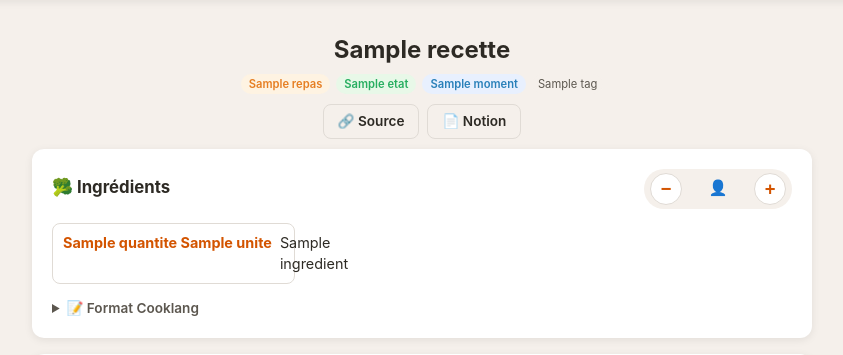
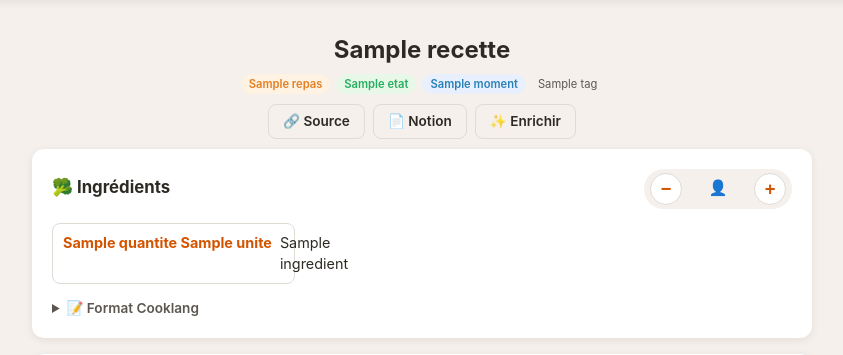
Before and after one commit to LapassetAlexis/RecetteApp, a FastAPI app: template app/templates/recette_detail.html in a window 1280 px wide. Shown: the part 55-410 px from the top of the page, without its empty margins (218-1061 px from the left). Run offline with FastAPI, Linux system fonts and the light colour scheme; the template is opened without the code that fills it: most values are stand-ins (such as "Sample title", 1, 10 or a date in 2020).

Commit message:
feat(détail): bouton Enrichir permanent (ré-enrichir/corriger même si déjà fait)

```diff
--- a/app/templates/recette_detail.html
+++ b/app/templates/recette_detail.html
@@ -13,6 +13,7 @@
         <div class="detail-links">
             {% if recette.url %}<a href="{{ recette.url }}" target="_blank" rel="noopener" class="btn btn-ghost btn-sm">🔗 Source</a>{% endif %}
             {% if recette.notion_url %}<a href="{{ recette.notion_url }}" target="_blank" rel="noopener" class="btn btn-ghost btn-sm">📄 Notion</a>{% endif %}
+            <a href="/recette/{{ recette.id }}/enrichir" class="btn btn-ghost btn-sm">✨ Enrichir</a>
         </div>
     </div>
 
```
